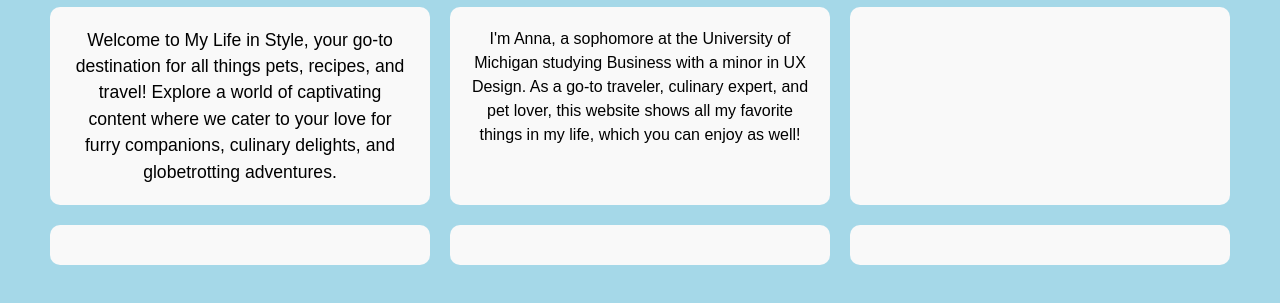
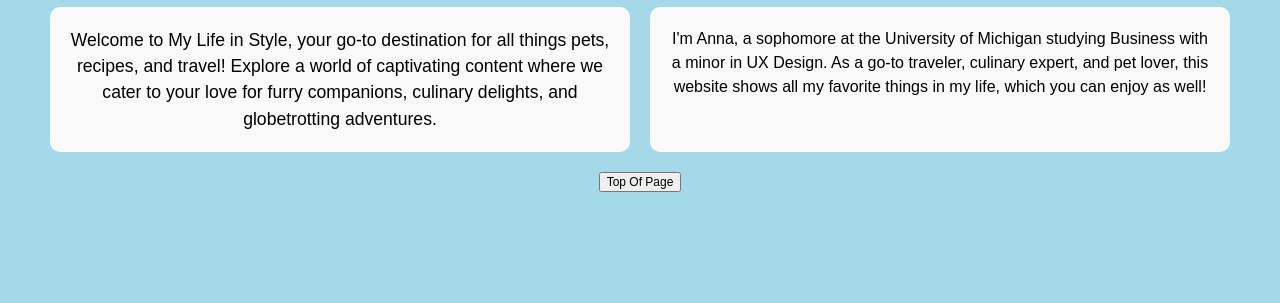
Before and after one commit to aklucens/ccp_final_w24, a plain HTML site: page index.html in a window 1280 px wide. Shown: the part 201-504 px from the top of the page. Drawn offline with Linux system fonts and the light colour scheme.

Commit message:
Add files via upload

```diff
--- a/css/style.css
+++ b/css/style.css
@@ -216,7 +216,7 @@ a[href="#main"]:focus {
   transform: translateY(0%);
 }
 
-@media screen and (max-width: 768px) {
+@media screen and (min-width: 768px) {
   a[href="#main"] {
     display: none;
   }
@@ -228,3 +228,11 @@ a[href="#main"]:focus {
     color: white;
   }
 }
+
+button {
+  margin-bottom: 20px;
+  margin-top: 20px;
+  flex-basis: 200px;
+  font-size: 75%;
+  position: sticky;
+}
--- a/index.html
+++ b/index.html
@@ -26,14 +26,10 @@
 
         </div>
         <div>I'm Anna, a sophomore at the University of Michigan studying Business with a minor in UX Design. As a go-to traveler, culinary expert, and pet lover, this website shows all my favorite things in my life, which you can enjoy as well!</div>
-
-            <!-- Jackie Wolf -->
-
-        <div></div>
-        <div></div>
-        <div></div>
-        <div></div>
     </main>
-
+    <section>
+        <button onclick="toTop()">Top Of Page</button>
+    </section>
+    <script src="js/special.js"></script>
 </body>
 </html>
--- /dev/null
+++ b/js/special.js
@@ -0,0 +1,10 @@
+const isDarkMode = () => {
+    return window.matchMedia('(prefers-color-scheme: dark)').matches;
+}
+
+const toTop = () => {
+    window.scrollTo({top: 0, behavior: 'smooth'});
+};
+
+const button = document.getElementById('toTopButton');
+button.addEventListener('click', toTop);
```
Also changed, not shown: pets.html (+5 -0 lines), recipes.html (+4 -0 lines), travel.html (+4 -0 lines).
